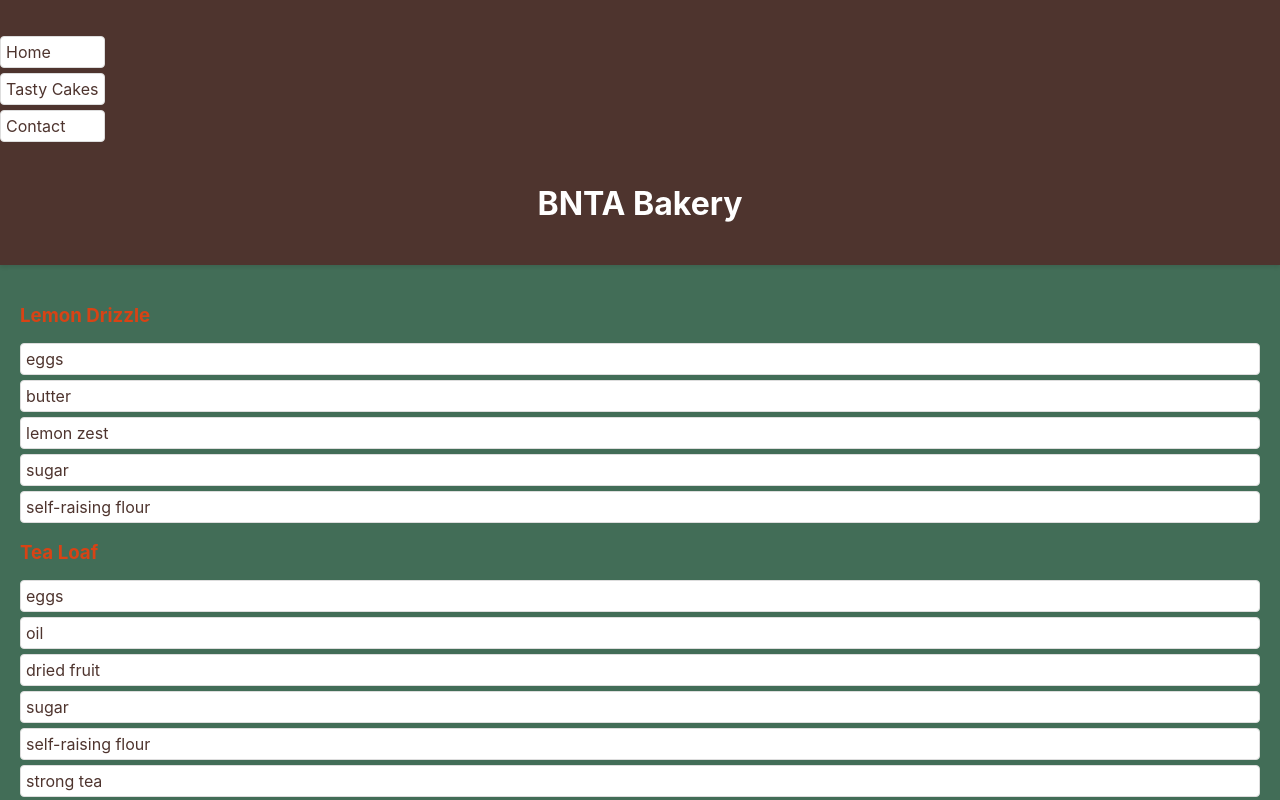
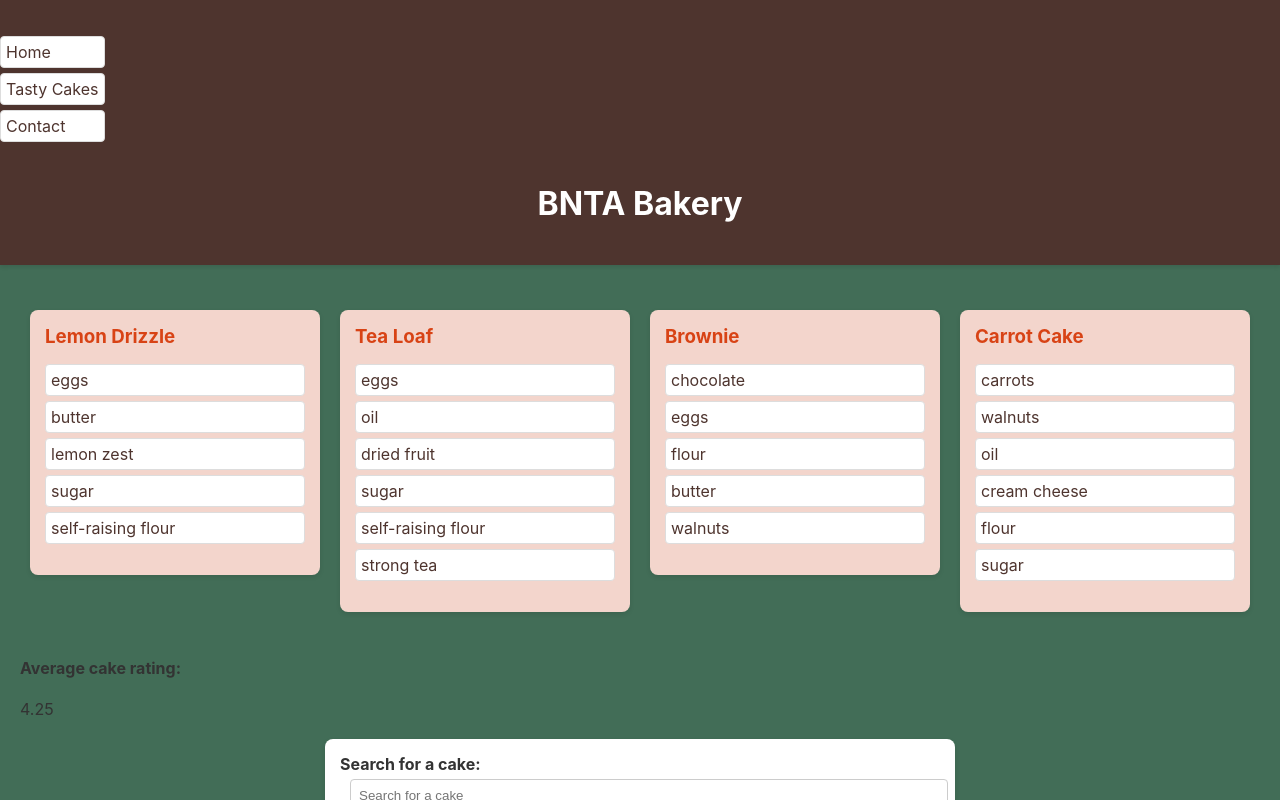
Before and after one commit to khawajac/bakery_form, a React (Vite) app: page / in a window 1280 px wide. Shown: the top 800 px of the page. Built offline with nearby package versions, Linux system fonts and the light colour scheme.

Commit message:
made css nicer, problem with average rating when new cake is added

```diff
--- a/src/App.css
+++ b/src/App.css
@@ -103,7 +103,7 @@ li {
 }
 
 .cake-box {
-  background-color: #ffccbc; /* Light Orange */
+  background-color: #f3d5cc; /* Light Orange */
   padding: 15px;
   margin: 15px 0;
   border-radius: 8px;
@@ -121,9 +121,10 @@ li {
 }
 
 .cake-item {
-  flex: 1 1 calc(33% - 30px);
+  flex: 1 1 calc(10% - 15px);
   box-sizing: border-box;
-  margin: 15px;
+  margin: 10px;
+  color: rgb(64, 61, 61)
 }
 
 .error-message {
--- a/src/RecipeList.jsx
+++ b/src/RecipeList.jsx
@@ -1,12 +1,14 @@
 import CakeForm from './CakeForm';
+import './App.css';
 const RecipeList = ({cakes, setCakes}) => {
     return (
         <>
-            <section>
+            <section className='cake-list'>
                 {
                     cakes.map((cake, index) => {
                         return(
-                            <div key={index}>
+                            <div className="cake-item" key={index}>
+                                <div className='cake-box'>
                                 <h3>{cake.cakeName}</h3>
                                 <ul>
                                     {cake.ingredients.map((ingredient, index) => {
@@ -15,6 +17,7 @@ const RecipeList = ({cakes, setCakes}) => {
                                         )
                                     })}
                                 </ul>
+                            </div>
                             </div>
                         )
                     })
```
